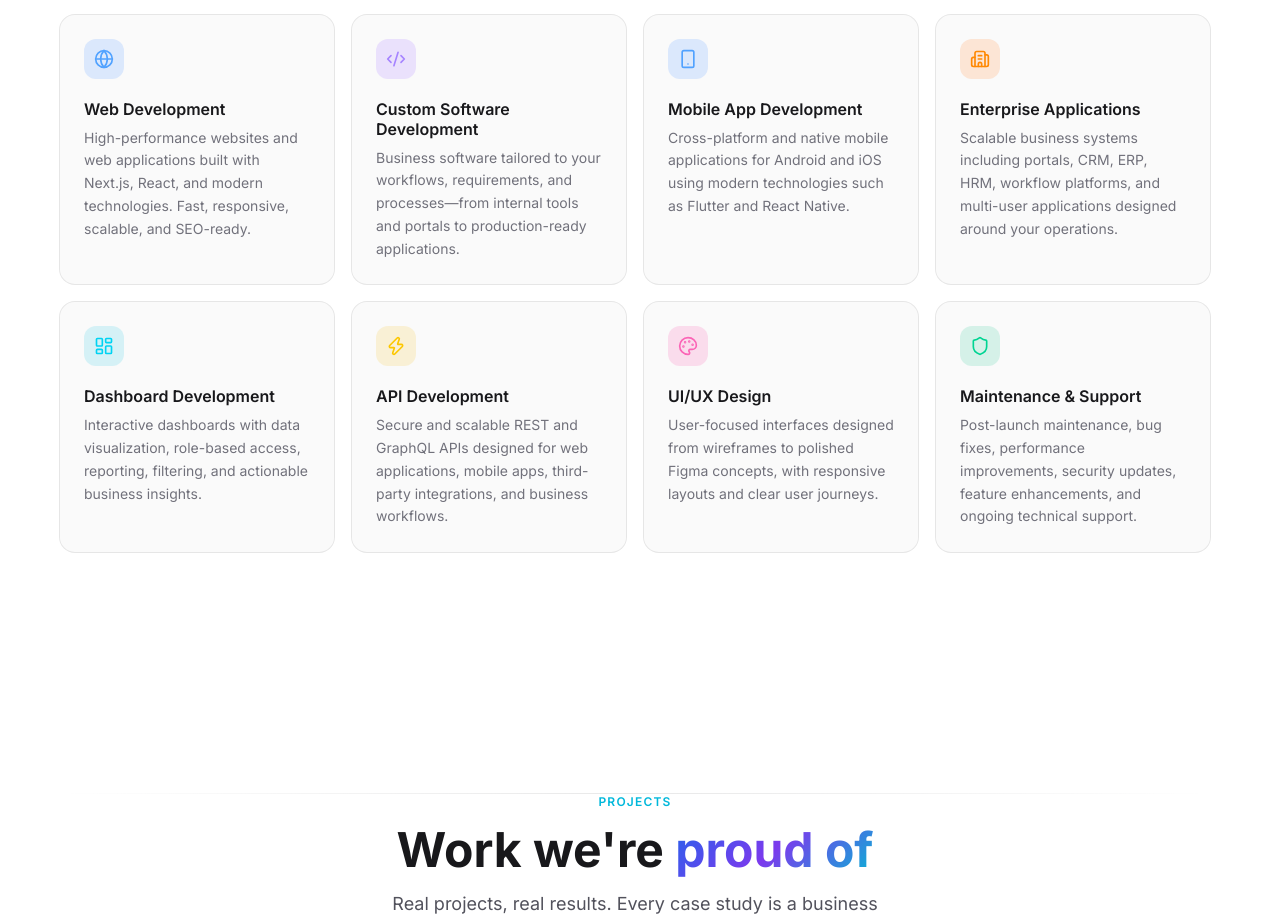
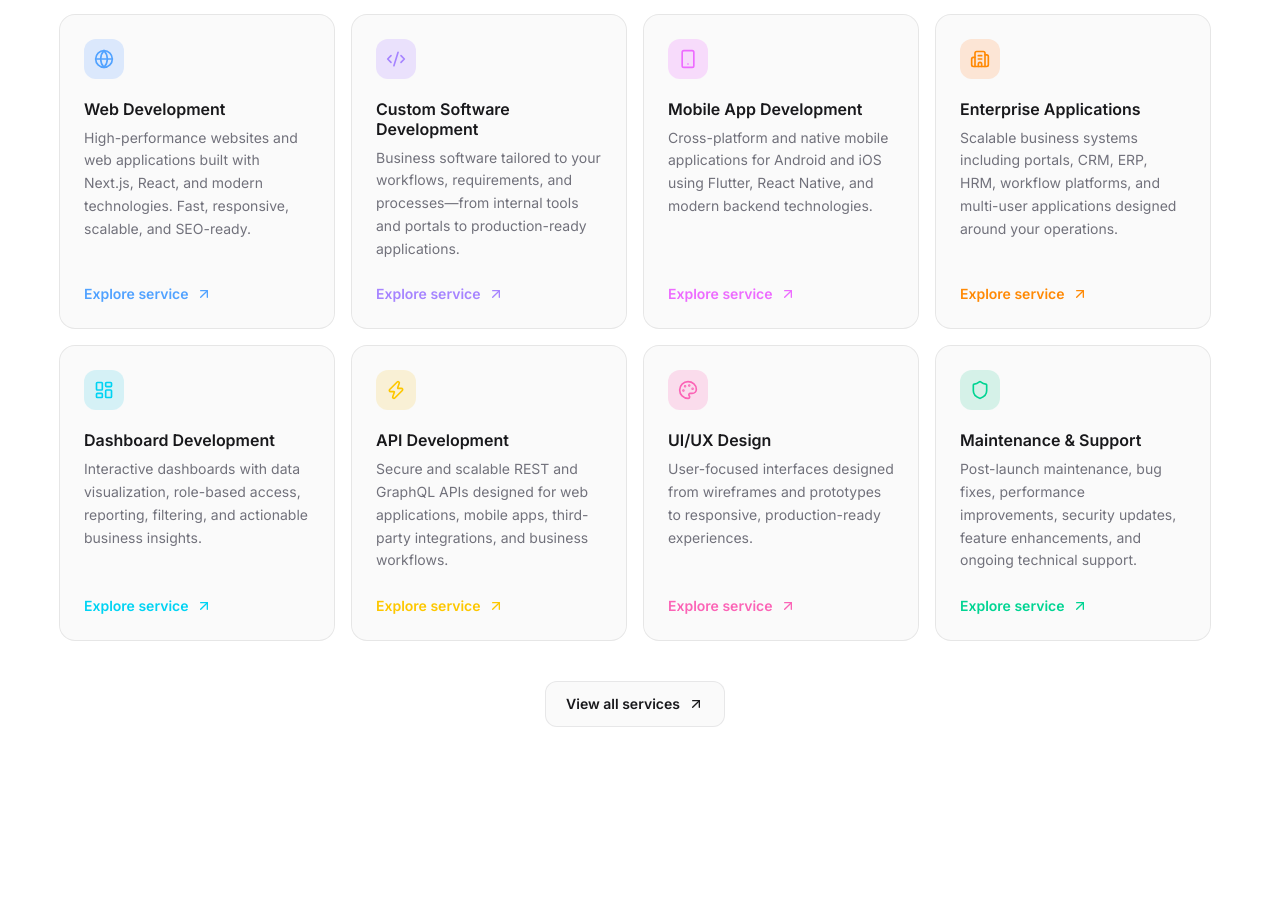
Before and after one commit to aptechnosys/WebsiteAptechnosys, a Next.js app: page / in a window 1280 px wide. Shown: the part 3280-4202 px from the top of the page. Built offline with nearby package versions, Linux system fonts and the light colour scheme.

Commit message:
Added some services features and build memory.md

```diff
--- a/components/Services.jsx
+++ b/components/Services.jsx
@@ -1,37 +1,136 @@
 "use client"
+
+import Link from "next/link"
 import { motion } from "framer-motion"
-import { Globe, Code2, LayoutDashboard, Building2, Palette, Zap, Shield, Search, Smartphone } from "lucide-react"
+import {
+  Globe,
+  Code2,
+  Smartphone,
+  LayoutDashboard,
+  Building2,
+  Palette,
+  Zap,
+  Shield,
+  Search,
+  ArrowUpRight,
+} from "lucide-react"
+
 import { services } from "@/data/site"
-import { reveal, scale } from "@/components/motionPresets"
+import { reveal } from "@/components/motionPresets"
 
-const iconMap = { Globe, Code2, LayoutDashboard, Building2, Palette, Zap, Shield, Search, Smartphone }
+const iconMap = {
+  Globe,
+  Code2,
+  Smartphone,
+  LayoutDashboard,
+  Building2,
+  Palette,
+  Zap,
+  Shield,
+  Search,
+}
 
 const accentMap = {
-  blue: { gradient: "from-blue-500/20 to-cyan-500/20", border: "hover:border-blue-500/40", dot: "bg-blue-500", text: "text-blue-400", iconBg: "bg-blue-500/15" },
-  violet: { gradient: "from-violet-500/20 to-purple-500/20", border: "hover:border-violet-500/40", dot: "bg-violet-500", text: "text-violet-400", iconBg: "bg-violet-500/15" },
-  cyan: { gradient: "from-cyan-500/20 to-teal-500/20", border: "hover:border-cyan-500/40", dot: "bg-cyan-500", text: "text-cyan-400", iconBg: "bg-cyan-500/15" },
-  orange: { gradient: "from-orange-500/20 to-red-500/20", border: "hover:border-orange-500/40", dot: "bg-orange-500", text: "text-orange-400", iconBg: "bg-orange-500/15" },
-  pink: { gradient: "from-pink-500/20 to-rose-500/20", border: "hover:border-pink-500/40", dot: "bg-pink-500", text: "text-pink-400", iconBg: "bg-pink-500/15" },
-  yellow: { gradient: "from-yellow-500/20 to-amber-500/20", border: "hover:border-yellow-500/40", dot: "bg-yellow-500", text: "text-yellow-400", iconBg: "bg-yellow-500/15" },
-  emerald: { gradient: "from-emerald-500/20 to-green-500/20", border: "hover:border-emerald-500/40", dot: "bg-emerald-500", text: "text-emerald-400", iconBg: "bg-emerald-500/15" },
-  indigo: { gradient: "from-indigo-500/20 to-blue-500/20", border: "hover:border-indigo-500/40", dot: "bg-indigo-500", text: "text-indigo-400", iconBg: "bg-indigo-500/15" },
+  blue: {
+    gradient: "from-blue-500/20 to-cyan-500/20",
+    border: "hover:border-blue-500/40",
+    dot: "bg-blue-500",
+    text: "text-blue-400",
+    iconBg: "bg-blue-500/15",
+  },
+
+  violet: {
+    gradient: "from-violet-500/20 to-purple-500/20",
+    border: "hover:border-violet-500/40",
+    dot: "bg-violet-500",
+    text: "text-violet-400",
+    iconBg: "bg-violet-500/15",
+  },
+
+  fuchsia: {
+    gradient: "from-fuchsia-500/20 to-pink-500/20",
+    border: "hover:border-fuchsia-500/40",
+    dot: "bg-fuchsia-500",
+    text: "text-fuchsia-400",
+    iconBg: "bg-fuchsia-500/15",
+  },
+
+  cyan: {
+    gradient: "from-cyan-500/20 to-teal-500/20",
+    border: "hover:border-cyan-500/40",
+    dot: "bg-cyan-500",
+    text: "text-cyan-400",
+    iconBg: "bg-cyan-500/15",
+  },
+
+  orange: {
+    gradient: "from-orange-500/20 to-red-500/20",
+    border: "hover:border-orange-500/40",
+    dot: "bg-orange-500",
+    text: "text-orange-400",
+    iconBg: "bg-orange-500/15",
+  },
+
+  pink: {
+    gradient: "from-pink-500/20 to-rose-500/20",
+    border: "hover:border-pink-500/40",
+    dot: "bg-pink-500",
+    text: "text-pink-400",
+    iconBg: "bg-pink-500/15",
+  },
+
+  yellow: {
+    gradient: "from-yellow-500/20 to-amber-500/20",
+    border: "hover:border-yellow-500/40",
+    dot: "bg-yellow-500",
+    text: "text-yellow-400",
+    iconBg: "bg-yellow-500/15",
+  },
+
+  emerald: {
+    gradient: "from-emerald-500/20 to-green-500/20",
+    border: "hover:border-emerald-500/40",
+    dot: "bg-emerald-500",
+    text: "text-emerald-400",
+    iconBg: "bg-emerald-500/15",
+  },
+
+  indigo: {
+    gradient: "from-indigo-500/20 to-blue-500/20",
+    border: "hover:border-indigo-500/40",
+    dot: "bg-indigo-500",
+    text: "text-indigo-400",
+    iconBg: "bg-indigo-500/15",
+  },
 }
 
 export default function Services() {
   return (
-    <section id="services" className="section-padding bg-white dark:bg-[#09090b] transition-colors duration-300">
+    <section
+      id="services"
+      className="section-padding bg-white dark:bg-[#09090b] transition-colors duration-300"
+    >
+      {/* Top Divider */}
       <div className="container-custom mb-20">
         <div className="h-px bg-gradient-to-r from-transparent via-zinc-900/10 dark:via-white/10 to-transparent" />
       </div>
 
       <div className="container-custom">
+        {/* =====================================================
+            SECTION HEADER
+        ====================================================== */}
         <div className="flex flex-col md:flex-row md:items-end justify-between mb-16 gap-6">
           <motion.div {...reveal(0, 18, 0.5)}>
-            <span className="text-xs font-semibold tracking-widest uppercase text-violet-500 mb-4 block">Services</span>
+            <span className="text-xs font-semibold tracking-widest uppercase text-violet-500 mb-4 block">
+              Services
+            </span>
+
             <h2 className="text-4xl md:text-5xl font-bold text-zinc-900 dark:text-white leading-tight">
               Everything you need
               <br />
-              <span className="text-gradient">to ship great software</span>
+              <span className="text-gradient">
+                to ship great software
+              </span>
             </h2>
           </motion.div>
 
@@ -39,35 +138,189 @@ export default function Services() {
             {...reveal(0.08, 18, 0.45)}
             className="text-zinc-600 dark:text-zinc-400 text-base md:text-lg max-w-sm md:text-right"
           >
-            From initial concept to production launch and everything in between.
+            From initial concept to production launch, we build digital
+            solutions around real business requirements.
           </motion.p>
         </div>
 
+        {/* =====================================================
+            SERVICES GRID
+        ====================================================== */}
         <div className="grid grid-cols-1 sm:grid-cols-2 lg:grid-cols-4 gap-4">
           {services.map((service, i) => {
             const Icon = iconMap[service.icon] || Globe
-            const styles = accentMap[service.accent] || accentMap.blue
+            const styles =
+              accentMap[service.accent] || accentMap.blue
+
+            const slug =
+              service.slug ||
+              service.title
+                .toLowerCase()
+                .replace(/&/g, "and")
+                .replace(/[^a-z0-9]+/g, "-")
+                .replace(/(^-|-$)/g, "")
+
             return (
               <motion.div
                 key={service.title}
                 {...reveal(i * 0.06, 24, 0.45)}
                 whileHover={{ y: -4 }}
-                className={`group relative glass rounded-2xl p-6 border border-zinc-900/[0.06] dark:border-white/[0.06] ${styles.border} transition-all duration-300 cursor-default overflow-hidden`}
+                className="h-full"
               >
-                <div className={`absolute inset-0 bg-gradient-to-br ${styles.gradient} opacity-0 group-hover:opacity-100 transition-opacity duration-300 rounded-2xl`} />
-                <div className="relative z-10">
-                  <div className={`w-10 h-10 rounded-xl ${styles.iconBg} flex items-center justify-center mb-5 group-hover:scale-110 transition-transform duration-300`}>
-                    <Icon className={`w-5 h-5 ${styles.text}`} />
+                <Link
+                  href={`/services/${slug}`}
+                  aria-label={`Learn more about ${service.title}`}
+                  className={`
+                    group
+                    relative
+                    flex
+                    flex-col
+                    h-full
+                    glass
+                    rounded-2xl
+                    p-6
+                    border
+                    border-zinc-900/[0.06]
+                    dark:border-white/[0.06]
+                    ${styles.border}
+                    transition-all
+                    duration-300
+                    overflow-hidden
+                  `}
+                >
+                  {/* Hover Gradient */}
+                  <div
+                    className={`
+                      absolute
+                      inset-0
+                      bg-gradient-to-br
+                      ${styles.gradient}
+                      opacity-0
+                      group-hover:opacity-100
+                      transition-opacity
+                      duration-300
+                      rounded-2xl
+                    `}
+                  />
+
+                  {/* Content */}
+                  <div className="relative z-10 flex flex-col h-full">
+                    {/* Icon */}
+                    <div
+                      className={`
+                        w-10
+                        h-10
+                        rounded-xl
+                        ${styles.iconBg}
+                        flex
+                        items-center
+                        justify-center
+                        mb-5
+                        group-hover:scale-110
+                        transition-transform
+                        duration-300
+                        shrink-0
+                      `}
+                    >
+                      <Icon className={`w-5 h-5 ${styles.text}`} />
+                    </div>
+
+                    {/* Title */}
+                    <h3
+                      className="
+                        text-zinc-900
+                        dark:text-white
+                        font-semibold
+                        text-base
+                        mb-2
+                        leading-tight
+                      "
+                    >
+                      {service.title}
+                    </h3>
+
+                    {/* Description */}
+                    <p
+                      className="
+                        text-zinc-500
+                        text-sm
+                        leading-relaxed
+                        group-hover:text-zinc-700
+                        dark:group-hover:text-zinc-400
+                        transition-colors
+                      "
+                    >
+                      {service.description}
+                    </p>
+
+                    {/* Explore */}
+                    <div
+                      className={`
+                        mt-auto
+                        pt-6
+                        inline-flex
+                        items-center
+                        gap-2
+                        text-sm
+                        font-semibold
+                        ${styles.text}
+                      `}
+                    >
+                      <span>Explore service</span>
+
+                      <ArrowUpRight
+                        className="
+                          w-4
+                          h-4
+                          transition-transform
+                          duration-300
+                          group-hover:translate-x-1
+                          group-hover:-translate-y-1
+                        "
+                      />
+                    </div>
                   </div>
-                  <h3 className="text-zinc-900 dark:text-white font-semibold text-base mb-2 leading-tight">{service.title}</h3>
-                  <p className="text-zinc-500 text-sm leading-relaxed group-hover:text-zinc-700 dark:group-hover:text-zinc-400 transition-colors">
-                    {service.description}
-                  </p>
-                </div>
+                </Link>
               </motion.div>
             )
           })}
         </div>
+
+        {/* =====================================================
+            VIEW ALL SERVICES
+        ====================================================== */}
+        <motion.div
+          {...reveal(0.35, 18, 0.45)}
+          className="mt-10 flex justify-center"
+        >
+          <Link
+            href="/services"
+            className="
+              inline-flex
+              items-center
+              gap-2
+              px-5
+              py-3
+              rounded-xl
+              border
+              border-zinc-900/[0.08]
+              dark:border-white/[0.08]
+              bg-zinc-50
+              dark:bg-white/[0.02]
+              text-zinc-900
+              dark:text-white
+              text-sm
+              font-semibold
+              hover:border-blue-500/30
+              hover:bg-blue-500/5
+              transition-all
+              duration-300
+            "
+          >
+            View all services
+            <ArrowUpRight className="w-4 h-4" />
+          </Link>
+        </motion.div>
       </div>
     </section>
   )
--- a/data/site.js
+++ b/data/site.js
@@ -53,9 +53,9 @@ export const stats = [
 /* -------------------------------------------------------------------------- */
 /*                                  SERVICES                                  */
 /* -------------------------------------------------------------------------- */
-
 export const services = [
   {
+    slug: "web-development",
     icon: "Globe",
     title: "Web Development",
     description:
@@ -65,6 +65,7 @@ export const services = [
   },
 
   {
+    slug: "custom-software-development",
     icon: "Code2",
     title: "Custom Software Development",
     description:
@@ -74,15 +75,17 @@ export const services = [
   },
 
   {
+    slug: "mobile-app-development",
     icon: "Smartphone",
     title: "Mobile App Development",
     description:
-      "Cross-platform and native mobile applications for Android and iOS using modern technologies such as Flutter and React Native.",
+      "Cross-platform and native mobile applications for Android and iOS using Flutter, React Native, and modern backend technologies.",
     gradient: "from-fuchsia-500/20 to-pink-500/20",
     accent: "fuchsia",
   },
 
   {
+    slug: "enterprise-applications",
     icon: "Building2",
     title: "Enterprise Applications",
     description:
@@ -92,6 +95,7 @@ export const services = [
   },
 
   {
+    slug: "dashboard-development",
     icon: "LayoutDashboard",
     title: "Dashboard Development",
     description:
@@ -101,6 +105,7 @@ export const services = [
   },
 
   {
+    slug: "api-development",
     icon: "Zap",
     title: "API Development",
     description:
@@ -110,15 +115,17 @@ export const services = [
   },
 
   {
+    slug: "ui-ux-design",
     icon: "Palette",
     title: "UI/UX Design",
     description:
-      "User-focused interfaces designed from wireframes to polished Figma concepts, with responsive layouts and clear user journeys.",
+      "User-focused interfaces designed from wireframes and prototypes to responsive, production-ready experiences.",
     gradient: "from-pink-500/20 to-rose-500/20",
     accent: "pink",
   },
 
   {
+    slug: "maintenance-support",
     icon: "Shield",
     title: "Maintenance & Support",
     description:
@@ -126,7 +133,7 @@ export const services = [
     gradient: "from-emerald-500/20 to-green-500/20",
     accent: "emerald",
   },
-];
+]
 
 /* -------------------------------------------------------------------------- */
 /*                                  PROJECTS                                  */
```
Also changed, not shown: 1 other file (tests, documents, lock files or other folders).
